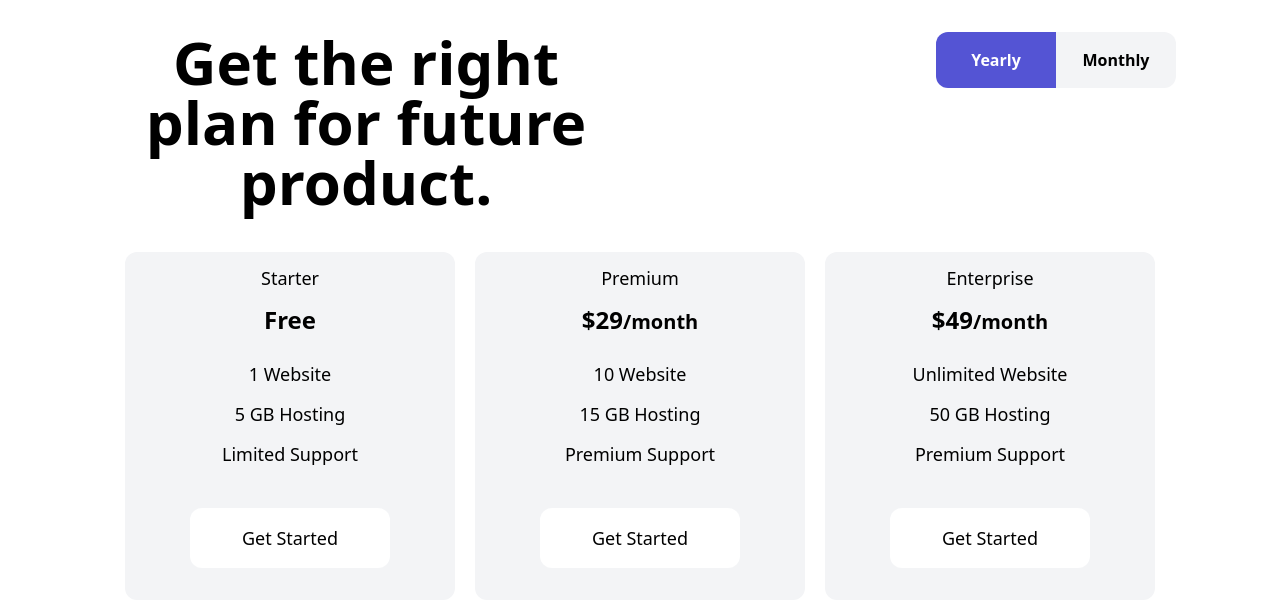
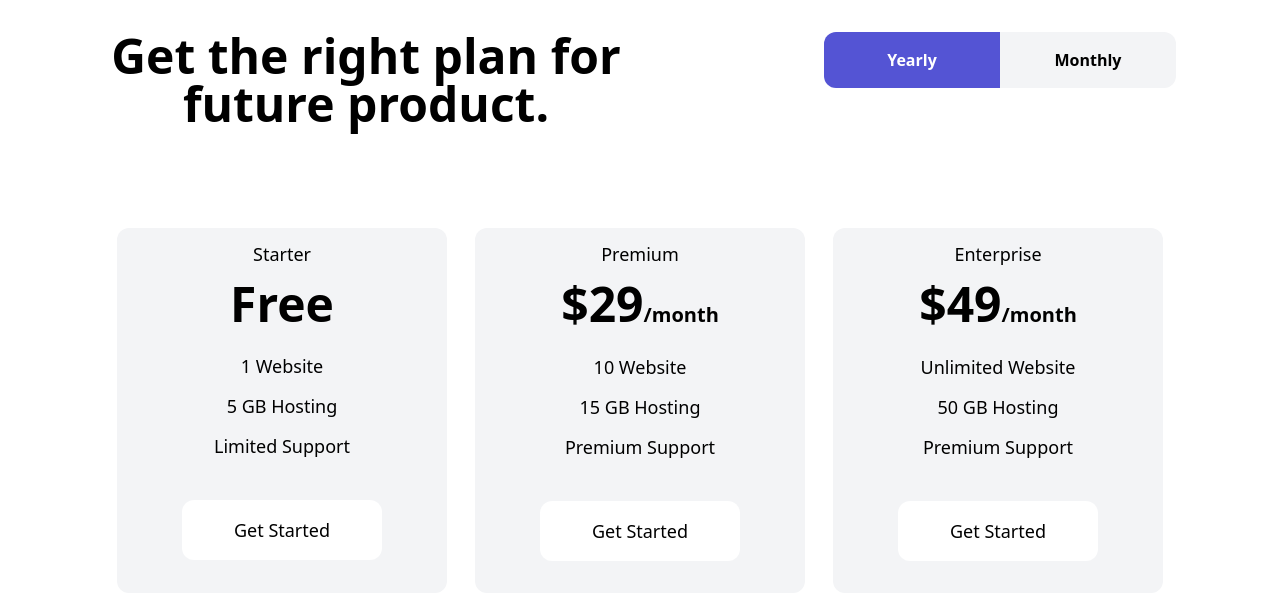
Before and after one commit to Johnny088/FullStack_JavaScript_Part2, a plain HTML site: page index.html in a window 1280 px wide. Drawn offline with nearby package versions, Linux system fonts and the light colour scheme.

```diff
--- a/index.html
+++ b/index.html
@@ -10,21 +10,21 @@
     <div
       class="pt-8 mx-auto px-5 w-[300px] text-center md:w-[768px] xl:w-[1112px]"
     >
-      <div class="xl:flex justify-between">
-        <h2 class="font-bold text-2xl mb-10 xl:w-[524px] xl:text-6xl">
+      <div class="xl:flex justify-between xl:mb-15">
+        <h2 class="font-bold text-2xl mb-10 xl:w-[524px] xl:text-5xl">
           Get the right plan for future product.
         </h2>
         <ul class="flex justify-center text-base mb-10">
           <li>
             <button
-              class="font-bold text-base w-[120px] py-4 bg-[#5454D4] text-white rounded-tl-xl rounded-bl-xl"
+              class="font-bold text-base w-[120px] py-4 bg-[#5454D4] text-white rounded-tl-xl rounded-bl-xl xl:w-[176px] xl:x-[52px]"
             >
               Yearly
             </button>
           </li>
           <li>
             <button
-              class="font-bold text-base w-[120px] py-4 bg-gray-100 rounded-tr-xl rounded-br-xl"
+              class="font-bold text-base w-[120px] py-4 bg-gray-100 rounded-tr-xl rounded-br-xl xl:w-[176px] xl:x-[52px]"
             >
               Monthly
             </button>
@@ -32,7 +32,7 @@
         </ul>
       </div>
       <ul
-        class="flex flex-col text-lg mx-auto md:flex-row md:gap-5 justify-center"
+        class="flex flex-col text-lg mx-auto md:flex-row md:gap-5 justify-center xl:gap-7"
       >
         <!--w-[280px] -->
         <li
@@ -40,7 +40,7 @@
         >
           <p class="mb-3 pt-3 group-focus:text-white">Starter</p>
           <h3
-            class="font-bold text-2xl mb-6 group-hover:text-white group-focus:text-white"
+            class="font-bold text-2xl mb-6 group-hover:text-white group-focus:text-white xl:text-5xl"
           >
             Free
           </h3>
@@ -67,7 +67,7 @@
             Premium
           </p>
           <h3
-            class="font-bold text-2xl mb-6 group-hover:text-white group-focus:text-white"
+            class="font-bold text-2xl mb-6 group-hover:text-white group-focus:text-white xl:text-5xl"
           >
             $29<span class="text-xl">/month</span>
           </h3>
@@ -94,7 +94,7 @@
             Enterprise
           </p>
           <h3
-            class="font-bold text-2xl mb-6 group-hover:text-white group-focus:text-white"
+            class="font-bold text-2xl mb-6 group-hover:text-white group-focus:text-white xl:text-5xl"
           >
             $49<span class="text-xl">/month</span>
           </h3>
```
